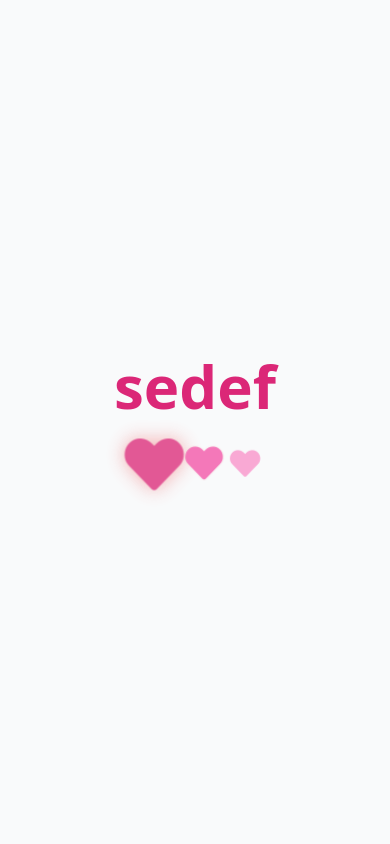
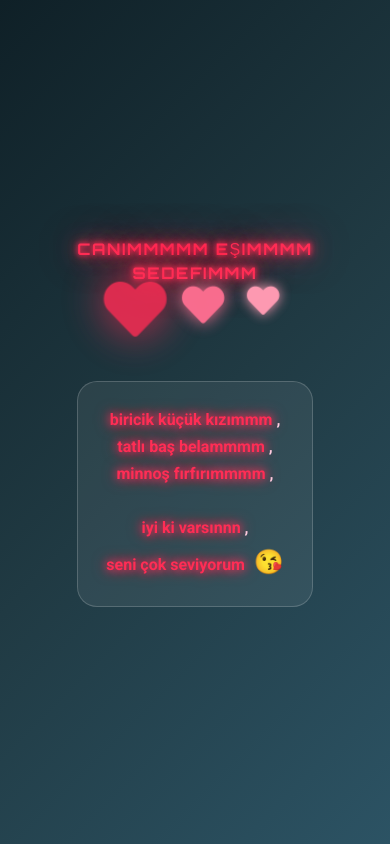
Before and after one commit to tasemre/sedef, a plain HTML site: page index.html in a window 390 px wide. Drawn offline with nearby package versions, Linux system fonts and the light colour scheme.

Commit message:
Update index.html

```diff
--- a/index.html
+++ b/index.html
@@ -1,46 +1,261 @@
 <html lang="en">
-<head>
-  <meta charset="UTF-8" />
-  <meta name="viewport" content="width=device-width, initial-scale=1" />
-  <title>Sedef with Heart Effect</title>
-  <script src="https://cdn.tailwindcss.com"></script>
-  <link
-    rel="stylesheet"
-    href="https://cdnjs.cloudflare.com/ajax/libs/font-awesome/5.15.3/css/all.min.css"
-  />
+ <head>
+  <meta charset="utf-8"/>
+  <meta content="width=device-width, initial-scale=1" name="viewport"/>
+  <title>
+   Sevgiliye Aşk Mesajı
+  </title>
+  <script src="https://cdn.tailwindcss.com">
+  </script>
+  <link href="https://cdnjs.cloudflare.com/ajax/libs/font-awesome/5.15.3/css/all.min.css" rel="stylesheet"/>
   <style>
-    @keyframes pulseHeart {
+   @import url('https://fonts.googleapis.com/css2?family=Orbitron:wght@700&family=Roboto:wght@400;700&display=swap');
+
+    body {
+      font-family: 'Roboto', sans-serif;
+      background: linear-gradient(135deg, #0f2027, #203a43, #2c5364);
+      color: #e0e7ff;
+      min-height: 100vh;
+      display: flex;
+      flex-direction: column;
+      justify-content: center;
+      align-items: center;
+      padding: 2rem;
+      user-select: none;
+    }
+
+    h1 {
+      font-family: 'Orbitron', sans-serif;
+      letter-spacing: 0.15em;
+      text-transform: uppercase;
+      text-align: center;
+      font-size: 4.5rem;
+      color: #ff2d55;
+      text-shadow:
+        0 0 5px #ff2d55,
+        0 0 10px #ff2d55,
+        0 0 20px #ff2d55,
+        0 0 40px #ff2d55;
+      animation: neonPulse 2.5s ease-in-out infinite alternate;
+      margin-bottom: 1.5rem;
+    }
+
+    @keyframes neonPulse {
+      0% {
+        text-shadow:
+          0 0 5px #ff2d55,
+          0 0 10px #ff2d55,
+          0 0 20px #ff2d55,
+          0 0 40px #ff2d55;
+        color: #ff2d55;
+      }
+      100% {
+        text-shadow:
+          0 0 10px #ff6f91,
+          0 0 20px #ff6f91,
+          0 0 30px #ff6f91,
+          0 0 50px #ff6f91;
+        color: #ff6f91;
+      }
+    }
+
+    .heart-container {
+      display: flex;
+      justify-content: center;
+      gap: 1.5rem;
+      margin-bottom: 3rem;
+    }
+
+    .heart-icon {
+      color: #ff2d55;
+      filter: drop-shadow(0 0 6px #ff2d55);
+      animation: heartBeat 1.5s ease-in-out infinite;
+      transition: filter 0.3s ease;
+      font-size: 4.5rem;
+    }
+
+    .heart-icon:nth-child(2) {
+      animation-delay: 0.3s;
+      color: #ff6f91;
+      filter: drop-shadow(0 0 8px #ff6f91);
+      font-size: 3.75rem;
+    }
+
+    .heart-icon:nth-child(3) {
+      animation-delay: 0.6s;
+      color: #ff9bb3;
+      filter: drop-shadow(0 0 10px #ff9bb3);
+      font-size: 3rem;
+    }
+
+    @keyframes heartBeat {
       0%, 100% {
         transform: scale(1);
+        filter: drop-shadow(0 0 6px currentColor);
         opacity: 1;
-        filter: drop-shadow(0 0 0 rgba(239, 68, 68, 0));
       }
       50% {
-        transform: scale(1.3);
-        opacity: 0.7;
-        filter: drop-shadow(0 0 10px rgba(239, 68, 68, 0.7));
+        transform: scale(1.4);
+        filter: drop-shadow(0 0 20px currentColor);
+        opacity: 0.8;
+      }
+    }
+
+    .message-box {
+      max-width: 520px;
+      background: rgba(255 255 255 / 0.07);
+      border: 1px solid rgba(255 255 255 / 0.18);
+      border-radius: 1.25rem;
+      padding: 2rem 2.5rem;
+      box-shadow:
+        0 0 15px rgba(255 45 85, 0.35),
+        inset 0 0 20px rgba(255 45 85, 0.25);
+      font-size: 1.375rem;
+      line-height: 1.7;
+      color: #ffd6e8;
+      font-weight: 700;
+      text-align: center;
+      font-family: 'Roboto', sans-serif;
+      position: relative;
+      user-select: text;
+    }
+
+    .highlight {
+      color: #ff2d55;
+      font-weight: 900;
+      text-shadow:
+        0 0 8px #ff2d55,
+        0 0 15px #ff2d55;
+      animation: flicker 3s linear infinite;
+      cursor: default;
+    }
+
+    @keyframes flicker {
+      0%, 19%, 21%, 23%, 25%, 54%, 56%, 100% {
+        opacity: 1;
+        text-shadow:
+          0 0 8px #ff2d55,
+          0 0 15px #ff2d55;
+      }
+      20%, 22%, 24%, 55% {
+        opacity: 0.4;
+        text-shadow: none;
+      }
+    }
+
+    .emoji {
+      display: inline-block;
+      margin-left: 0.3rem;
+      animation: bounceEmoji 2.5s ease-in-out infinite;
+      font-size: 1.5rem;
+    }
+
+    @keyframes bounceEmoji {
+      0%, 100% {
+        transform: translateY(0);
+      }
+      50% {
+        transform: translateY(-6px);
+      }
+    }
+
+    .tech-icons {
+      margin-top: 3.5rem;
+      display: flex;
+      justify-content: center;
+      gap: 2.5rem;
+      flex-wrap: wrap;
+    }
+
+    .tech-icons img {
+      width: 96px;
+      height: 96px;
+      border-radius: 1.25rem;
+      box-shadow:
+        0 0 15px rgba(255 45 85, 0.6),
+        inset 0 0 10px rgba(255 45 85, 0.3);
+      transition: transform 0.3s ease, box-shadow 0.3s ease;
+      cursor: default;
+      filter: drop-shadow(0 0 8px #ff2d55);
+    }
+
+    .tech-icons img:hover {
+      transform: scale(1.15) rotate(5deg);
+      box-shadow:
+        0 0 25px #ff2d55,
+        inset 0 0 20px #ff2d55;
+    }
+
+    @media (max-width: 480px) {
+      h1 {
+        font-size: 3rem;
+        letter-spacing: 0.1em;
+      }
+      .heart-icon {
+        font-size: 3rem !important;
+      }
+      .heart-icon:nth-child(2) {
+        font-size: 2.5rem !important;
+      }
+      .heart-icon:nth-child(3) {
+        font-size: 2rem !important;
+      }
+      .message-box {
+        font-size: 1rem;
+        padding: 1.5rem 1.75rem;
+        max-width: 90vw;
+      }
+      .tech-icons {
+        gap: 1.5rem;
+      }
+      .tech-icons img {
+        width: 72px;
+        height: 72px;
       }
     }
   </style>
-</head>
-<body class="bg-gray-50 flex flex-col items-center justify-center min-h-screen p-6">
-  <h1 class="text-6xl font-extrabold text-pink-600 select-none">sedef</h1>
-  <div class="mt-6 flex justify-center items-center space-x-2">
-    <i
-      class="fas fa-heart text-pink-600 text-5xl animate-pulseHeart"
-      style="animation: pulseHeart 1.5s ease-in-out infinite"
-      aria-hidden="true"
-    ></i>
-    <i
-      class="fas fa-heart text-pink-400 text-4xl animate-pulseHeart"
-      style="animation: pulseHeart 1.5s ease-in-out infinite 0.3s"
-      aria-hidden="true"
-    ></i>
-    <i
-      class="fas fa-heart text-pink-300 text-3xl animate-pulseHeart"
-      style="animation: pulseHeart 1.5s ease-in-out infinite 0.6s"
-      aria-hidden="true"
-    ></i>
+ </head>
+ <body>
+  <h1>
+   canımmmmm eşimmmm Sedefimmm
+  </h1>
+  <div aria-hidden="true" class="heart-container">
+   <i class="fas fa-heart heart-icon">
+   </i>
+   <i class="fas fa-heart heart-icon">
+   </i>
+   <i class="fas fa-heart heart-icon">
+   </i>
   </div>
-</body>
+  <div aria-label="Sevgiliye aşk dolu mesaj" class="message-box" role="region">
+   <span class="highlight">
+    biricik küçük kızımmm
+   </span>
+   ,
+   <br/>
+   <span class="highlight">
+    tatlı baş belammmm
+   </span>
+   ,
+   <br/>
+   <span class="highlight">
+    minnoş fırfırımmmm
+   </span>
+   ,
+   <br/>
+   <br/>
+   <span class="highlight">
+    iyi ki varsınnn
+   </span>
+   ,
+   <br/>
+   <span class="highlight">
+    seni çok seviyorum
+   </span>
+   <span aria-label="Öpücük emojisi" class="emoji" role="img">
+    😘
+   </span>
+  </div>
+
+ </body>
 </html>
```
